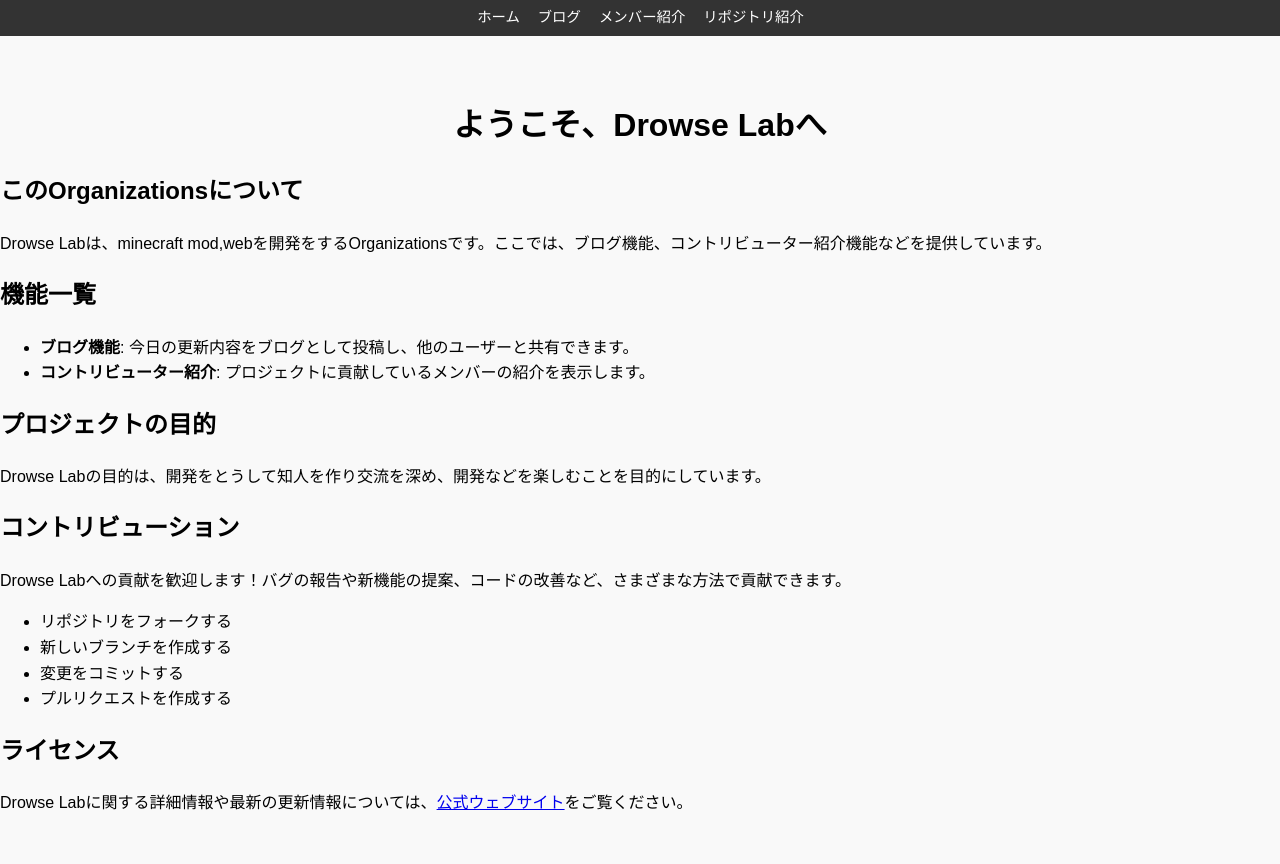
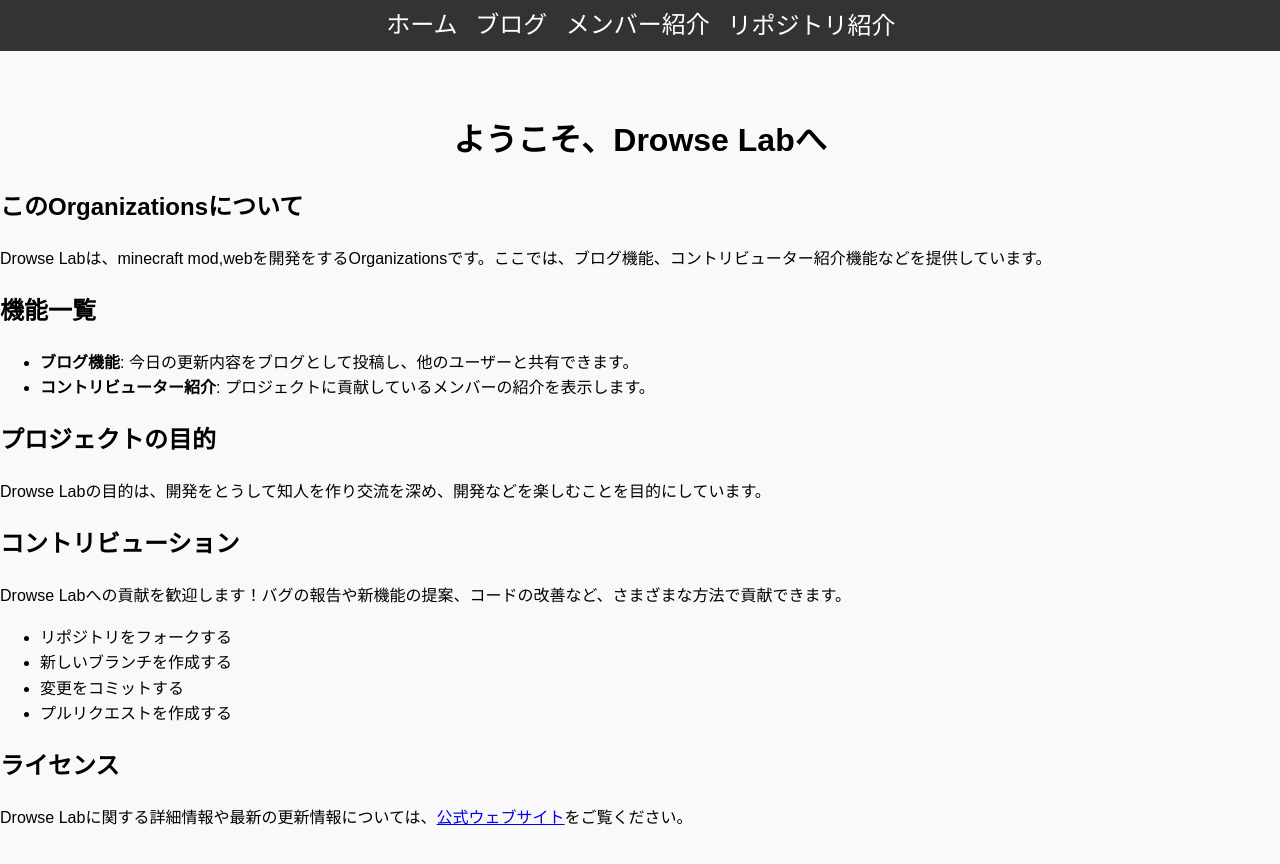
Before and after one commit to Drowse-Lab/Drowse-Lab, a Jekyll site: the page index.html, which Jekyll copies as it is, in a window 1280 px wide. Shown: the top 864 px of the page. Built offline with Jekyll 4.4.1, drawn with Linux system fonts in a browser that asks for light colours.

Commit message:
Update styles.css

```diff
--- a/assets/css/styles.css
+++ b/assets/css/styles.css
@@ -32,7 +32,7 @@ nav ul li a {
     color: white; /* リンクの文字色 */
     text-decoration: none; /* 下線を非表示 */
     padding: 0.3% 0.8%; /* リンク内のパディングを小さく */
-    font-size: 0.9rem; /* リンクのフォントサイズをさらに調整 */
+    font-size: 1.5rem; /* リンクのフォントサイズをさらに調整 */
     transition: color 0.2s; /* 色変更のアニメーション */
     white-space: nowrap;
     word-break: keep-all;
```
